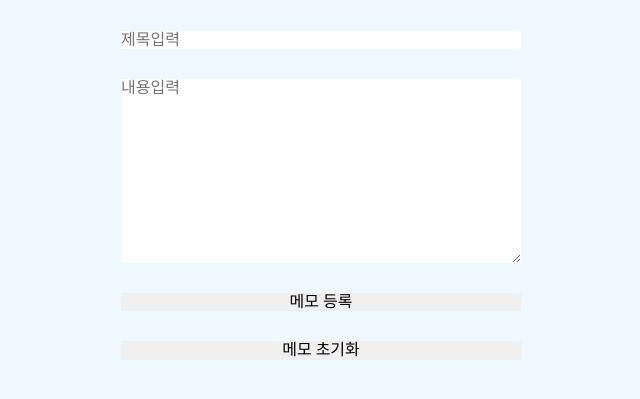
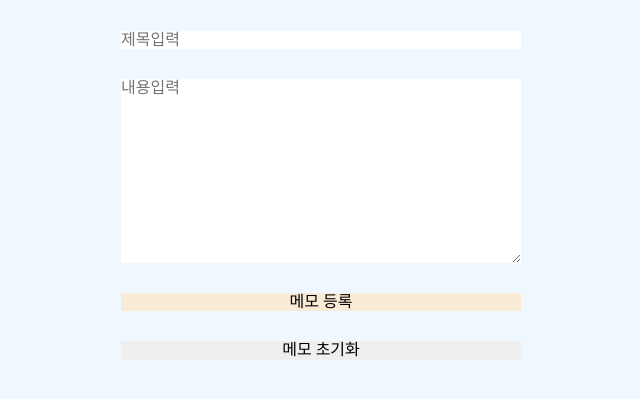
Before and after one commit to an1413/simple-memo, a plain HTML site: page index.html in a window 1280 px wide. In both pictures the pointer is over the button "메모 등록". Shown: the part 79-478 px from the top of the page, without its empty margins (319-959 px from the left). Drawn offline with Linux system fonts and the light colour scheme.

Commit message:
add button:hover effect

```diff
--- a/css/style.css
+++ b/css/style.css
@@ -6,6 +6,15 @@ input, textarea {
 button {
     border : none;
 }
+
+/* effect */
+button:hover {
+    background-color :antiquewhite;
+    cursor: pointer;
+}
+
+
+/* layout */
 
 body {
     background-color: aliceblue;
```
